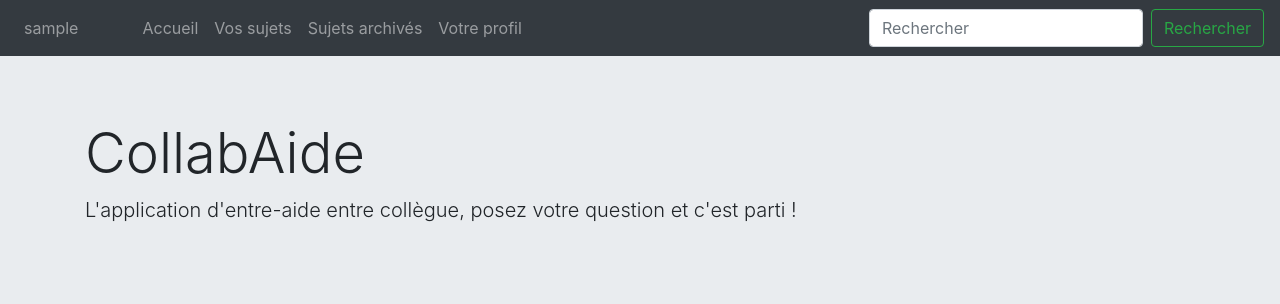
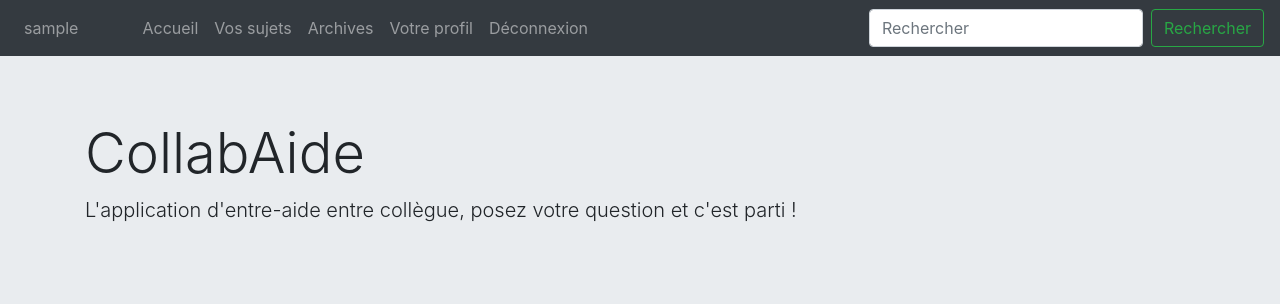
Before and after one commit to thomgo/forum, a Django app: page /questions/index in a window 1280 px wide. Shown: the top 304 px of the page. Run offline with Django 3.2, Linux system fonts and the light colour scheme; the visitor is signed in with stand-in values (Sample User, id 1); data that the repository does not hold is empty; some libraries are stand-ins or nearby versions.

Commit message:
add a logout out link in nav

```diff
--- a/forum/templates/layout.html
+++ b/forum/templates/layout.html
@@ -20,10 +20,13 @@
           <a class="nav-link" href="{% url 'user_questions' %}">Vos sujets</a>
         </li>
         <li class="nav-item">
-          <a class="nav-link" href="#">Sujets archivés</a>
+          <a class="nav-link" href="#">Archives</a>
         </li>
         <li class="nav-item">
           <a class="nav-link" href="#">Votre profil</a>
+        </li>
+        <li class="nav-item">
+          <a class="nav-link" href="{% url 'logout' %}">Déconnexion</a>
         </li>
       </ul>
       <form class="form-inline my-2 my-lg-0">
```
